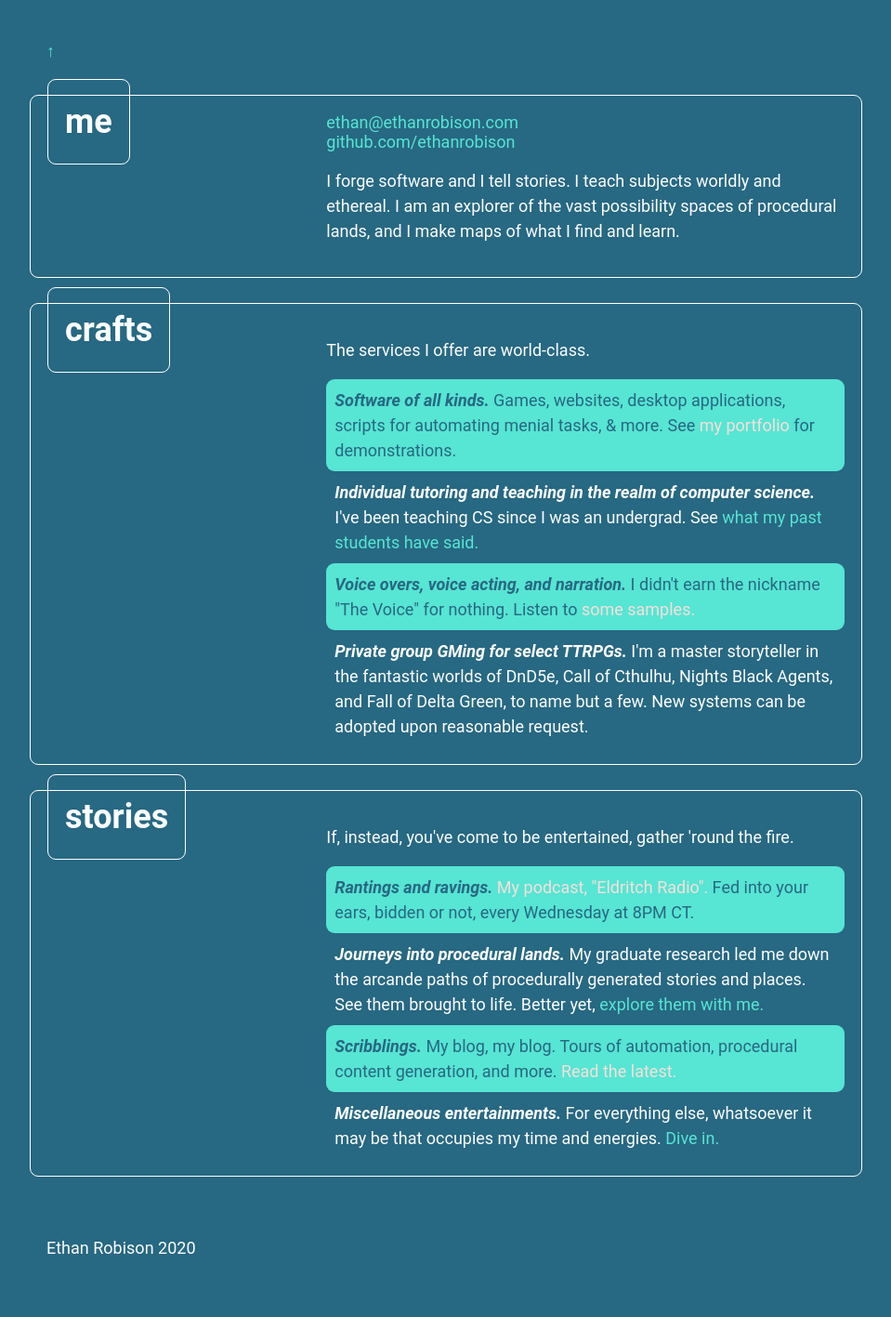
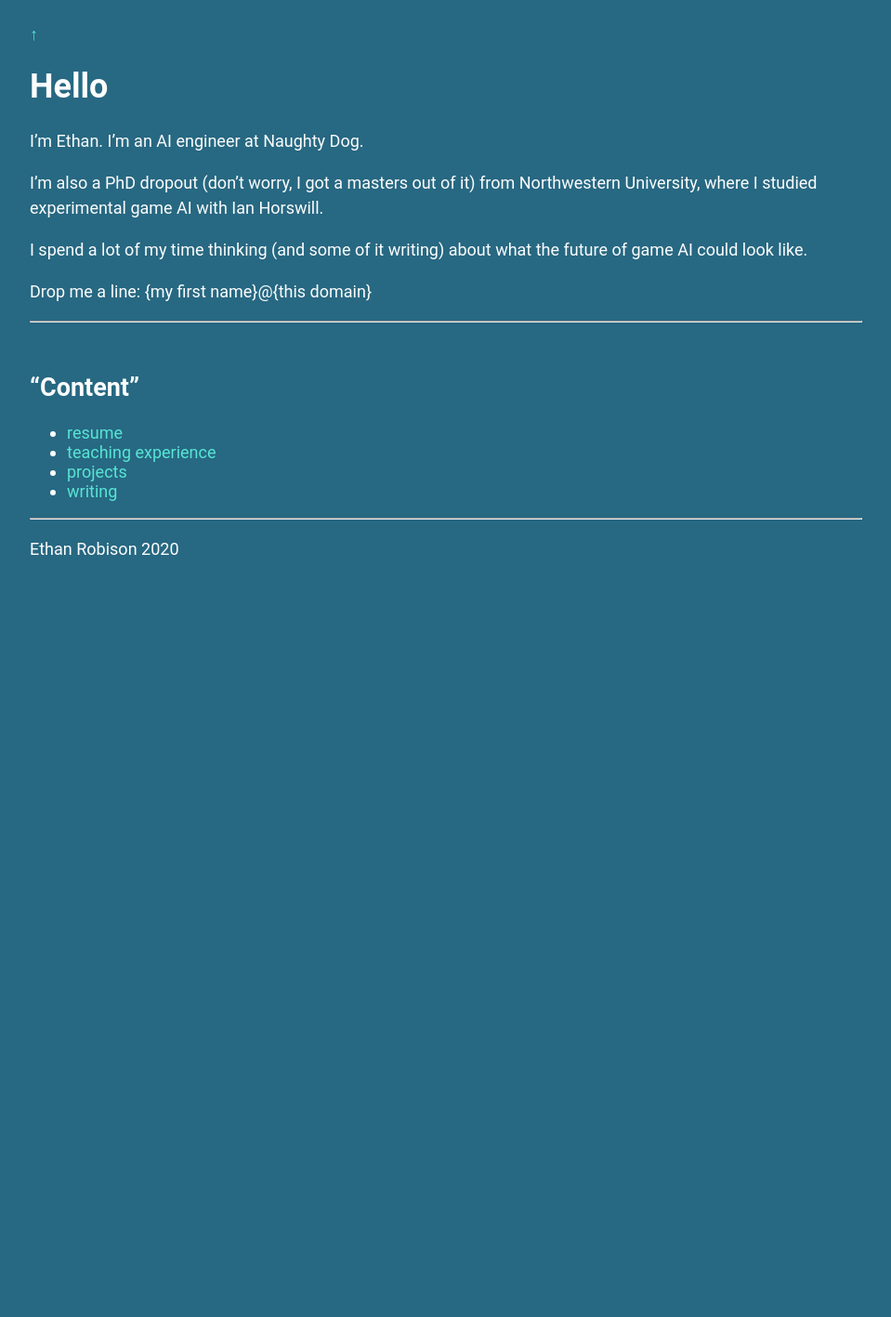
Before and after one commit to ethanCrobison/ethanCrobison.github.io, a Jekyll site: the page built from index.md, in a window 1280 px wide. Shown: the whole page at 93% size, without its empty margins (32-991 px from the left). Built offline with Jekyll 4.4.1, drawn with Linux system fonts in a browser that asks for light colours; after the commit the page ends 900 px from its top, so only the background shows below that.

```diff
--- a/css/page.css
+++ b/css/page.css
@@ -19,13 +19,11 @@ body {
 }
 
 header {
-    padding: 1em;
     margin-bottom: 1em;
 }
 
 footer {
     margin-top: 1em;
-    padding: 1em;
 }
 
 h2 {
--- a/index.md
+++ b/index.md
@@ -3,65 +3,26 @@ layout: home
 title: ethanrobison
 ---
 
-{% capture contact %}
-<a href="mailto:{{ site.email }}">{{ site.email }}</a><br>
-<a href="https://github.com/{{ site.github_username }}">
-github.com/{{ site.github_username }}
-</a>
+# Hello
 
-<p>I forge software and I tell stories. I teach subjects worldly and
-ethereal. I am an explorer of the vast possibility spaces of procedural
-lands, and I make maps of what I find and learn.</p>
+I'm Ethan. I'm an AI engineer at Naughty Dog.
 
-{% endcapture %}
+I'm also a PhD dropout (don't worry, I got a masters out of it) from
+Northwestern University, where I studied experimental game AI with Ian
+Horswill.
 
-{% capture crafts %}
-<p>The services I offer are world-class.</p>
+I spend a lot of my time thinking (and some of it writing) about what
+the future of game AI could look like.
 
-<div class="category">
-<b><em>Software of all kinds.</em></b> Games,
-websites, desktop applications, scripts for automating menial tasks, &
-more. See <a href="TODO">my portfolio</a> for demonstrations.
-</div>
+Drop me a line: {my first name}@{this domain}
 
-<div class="category"><b><em>Individual tutoring and teaching in the
-realm of computer science.</em></b> I've been teaching CS since I was an
-undergrad. See <a href="TODO">what my past students have said.</a></div>
+---
 
-<div class="category"><b><em>Voice overs, voice acting, and
-narration.</em></b> I didn't earn the nickname "The Voice" for nothing.
-Listen to <a href="TODO">some samples.</a> </div>
+## "Content"
 
-<div class="category"><b><em>Private group GMing for select
-TTRPGs.</em></b> I'm a master storyteller in the fantastic worlds of
-DnD5e, Call of Cthulhu, Nights Black Agents, and Fall of Delta Green, to
-name but a few. New systems can be adopted upon reasonable
-request.</div>
+- [resume](/files/resume.pdf)
+- [teaching experience](/teaching/teaching)
+- [projects](/projects/landing)
+- [writing](/posts)
 
-{% endcapture %}
-
-{% capture stories %}
-<p>If, instead, you've come to be entertained, gather 'round the
-fire.</p>
-
-<div class="category"><b><em>Rantings and ravings.</em></b> <a
-href="TODO">My podcast, "Eldritch Radio".</a> Fed into your ears, bidden
-or not, every Wednesday at 8PM CT.</div>
-
-<div class="category"><b><em>Journeys into procedural lands.</em></b> My
-graduate research led me down the arcande paths of procedurally
-generated stories and places.  See them brought to life. Better yet, <a
-href="TODO">explore them with me.</a></div>
-
-<div class="category"><b><em>Scribblings.</em></b> My blog, my blog.
-Tours of automation, procedural content generation, and more. <a
-href="TODO">Read the latest.</a></div>
-
-<div class="category"><b><em>Miscellaneous entertainments.</em></b> For
-everything else, whatsoever it may be that occupies my time and
-energies. <a href="TODO">Dive in.</a></div>
-{% endcapture %}
-
-{% include card.html cover="me" contents=contact %}
-{% include card.html cover="crafts" contents=crafts %}
-{% include card.html cover="stories" contents=stories %}
+---
```
Also changed, not shown: Coffee.html (deleted, +0 -46 lines), _todo.md (+3 -119 lines), coffee.css (deleted, +0 -25 lines), coffee.json (deleted, +0 -8 lines), principles.md (deleted, +0 -55 lines), 1 other file.
